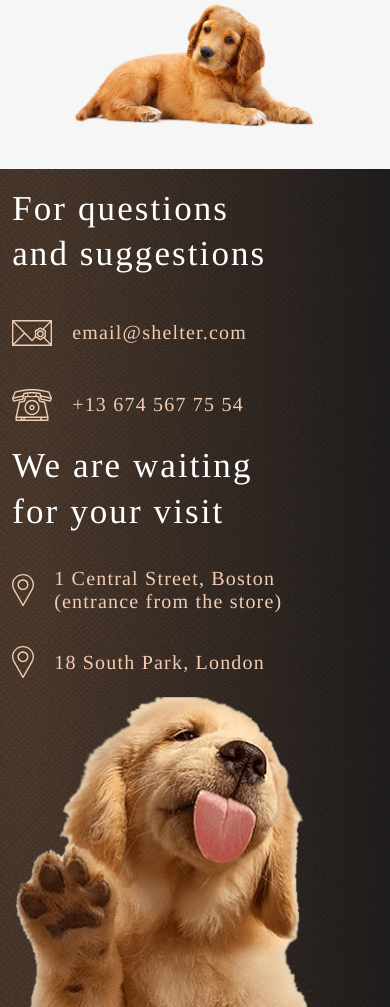
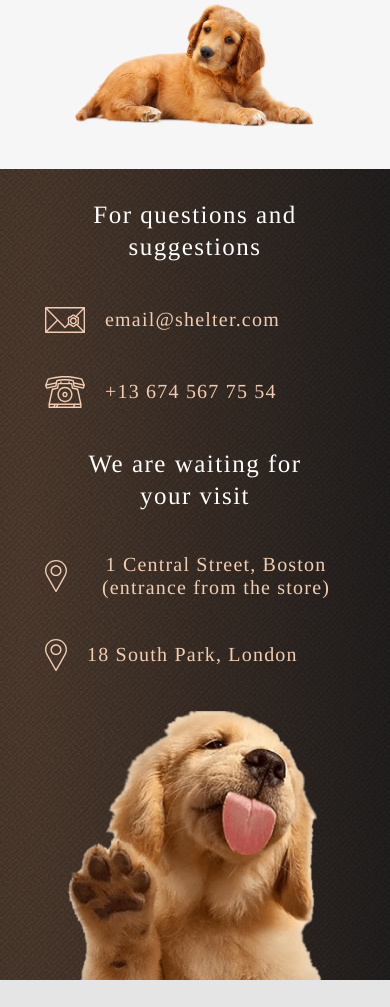
Before and after one commit to OlegSkar1/shelter, a website: page src/pages/main/index.html in a window 390 px wide. Shown: the part 3879-4886 px from the top of the page. After the commit the page ends 4859 px from the top, so only its background shows below. Drawn offline with Linux system fonts and the light colour scheme.

Commit message:
feat media-mobile main-footer

```diff
--- a/src/scss/layout/main/_footer.scss
+++ b/src/scss/layout/main/_footer.scss
@@ -14,6 +14,13 @@
     justify-content: center;
     gap: 65px 60px;
   }
+
+  @include media-mobile {
+    align-items: center;
+    width: 320px;
+    margin: auto;
+    padding: 30px 10px 0;
+  }
 }
 
 .content-container {
@@ -26,9 +33,20 @@
     margin: 0;
   }
 
+  @include media-mobile {
+    width: 100%;
+    text-align: center;
+    margin-top: 0;
+    margin-bottom: 40px;
+  }
+
   h3 {
     @extend %h3;
     color: $color-light-xl;
+    @include media-mobile {
+      width: 100%;
+      font-size: 25px;
+    }
   }
 
   a {
@@ -50,10 +68,20 @@
   .locate__title {
     width: 270px;
   }
+
+  @include media-mobile {
+    align-items: center;
+    width: 300px;
+  }
 }
 
 .content-container__contact {
   width: 278px;
+
+  @include media-mobile {
+    width: 300px;
+    padding: 0;
+  }
 }
 
 .contact__phone,
@@ -63,8 +91,21 @@
 
 .locate__boston-maps {
   padding-top: 33px;
+  @include media-mobile {
+    width: 100%;
+    padding-top: 40px;
+  }
 }
 
 .locate__london-maps {
   padding-top: 33px;
+  @include media-mobile {
+    width: 100%;
+    padding-top: 40px;
+  }
 }
+
+.content-container__img {
+  width: 260px;
+  margin: auto;
+}
```
Also changed, not shown: src/css/main.css, src/css/pets.css, 2 other files.
